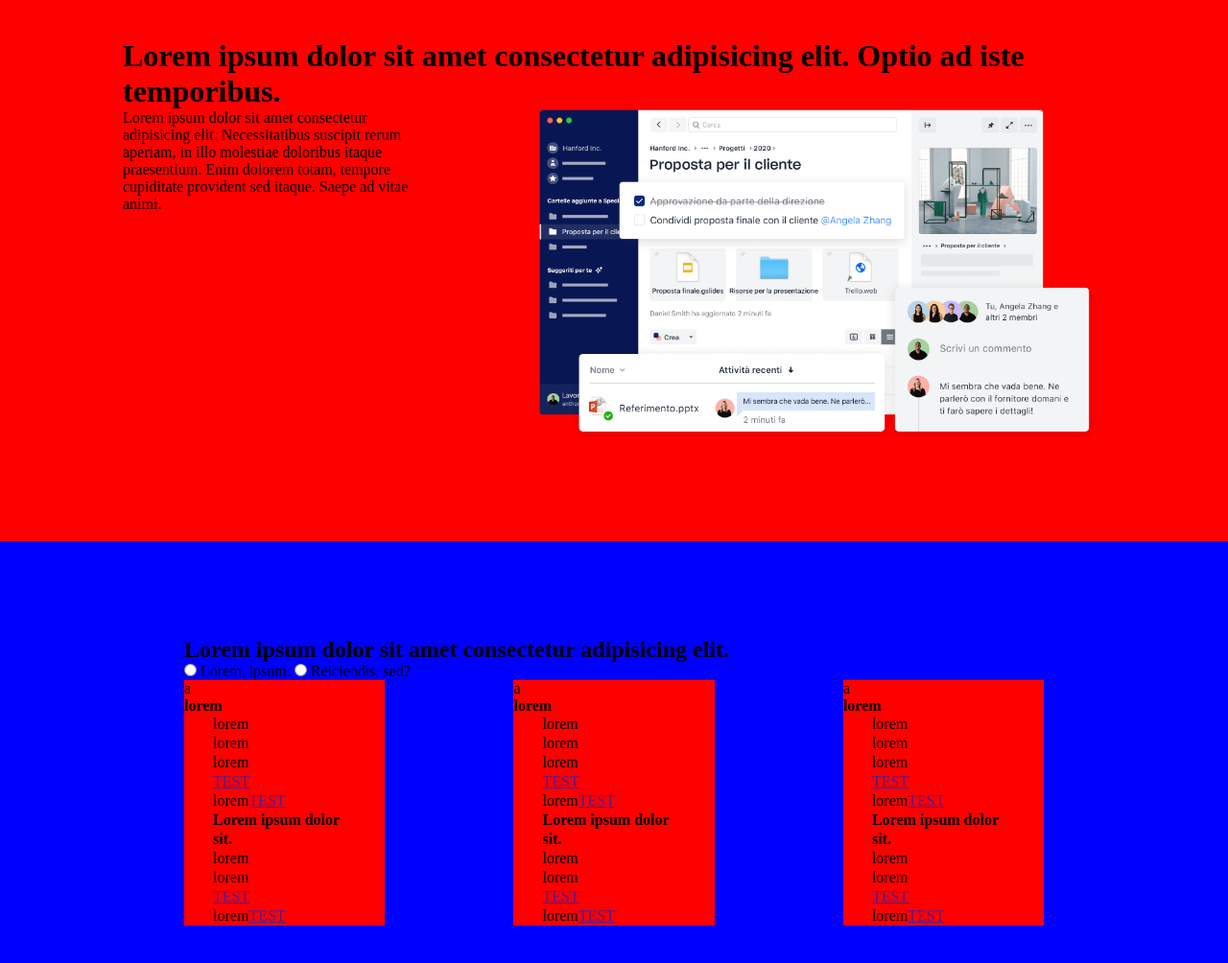
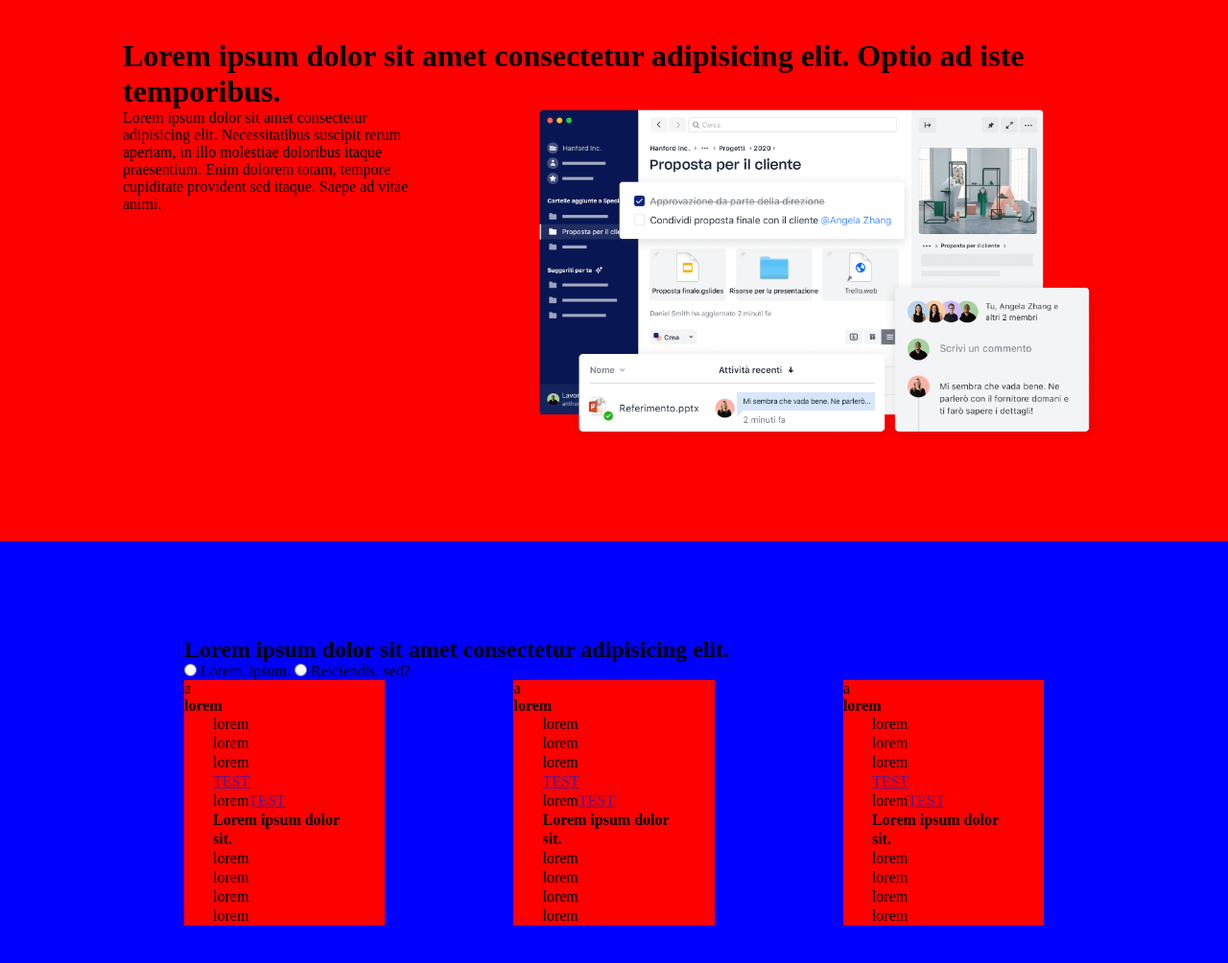
Before and after one commit to Fransch97/htmlcss-dropbox, a plain HTML site: page index.html in a window 1280 px wide. Shown: the part 90-1094 px from the top of the page at 96% size. Drawn offline with Linux system fonts and the light colour scheme.

Commit message:
cleaned first layout of section one

```diff
--- a/index.html
+++ b/index.html
@@ -114,8 +114,8 @@
                             <li class="option-li"><h4>Lorem ipsum dolor sit.</h4></li>
                             <li class="option-li">lorem</li>
                             <li class="option-li">lorem</li>
-                            <li class="option-li"><a class="try-free" href="">TEST</a></li>
-                            <li class="option-li">lorem<a class="try-free" href="">TEST</a></li>
+                            <li class="option-li">lorem</li>
+                            <li class="option-li">lorem</li>
 
                         </ul>
                         <!--end product-info  -->
@@ -145,8 +145,8 @@
                             <li class="option-li"><h4>Lorem ipsum dolor sit.</h4></li>
                             <li class="option-li">lorem</li>
                             <li class="option-li">lorem</li>
-                            <li class="option-li"><a class="try-free" href="">TEST</a></li>
-                            <li class="option-li">lorem<a class="try-free" href="">TEST</a></li>
+                            <li class="option-li">lorem</li>
+                            <li class="option-li">lorem</li>
 
                         </ul>
                         <!--end product-info  -->
@@ -172,8 +172,8 @@
                             <li class="option-li"><h4>Lorem ipsum dolor sit.</h4></li>
                             <li class="option-li">lorem</li>
                             <li class="option-li">lorem</li>
-                            <li class="option-li"><a class="try-free" href="">TEST</a></li>
-                            <li class="option-li">lorem<a class="try-free" href="">TEST</a></li>
+                            <li class="option-li">lorem</li>
+                            <li class="option-li">lorem</li>
 
                         </ul>
                         <!--end product-info  -->
```
